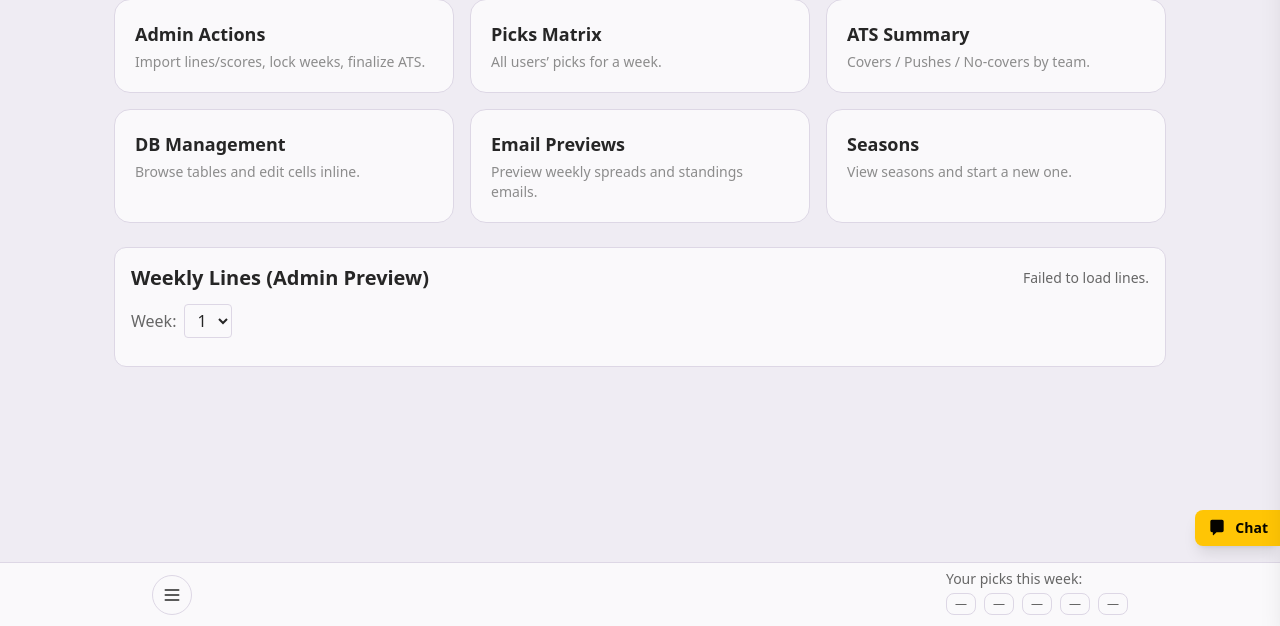
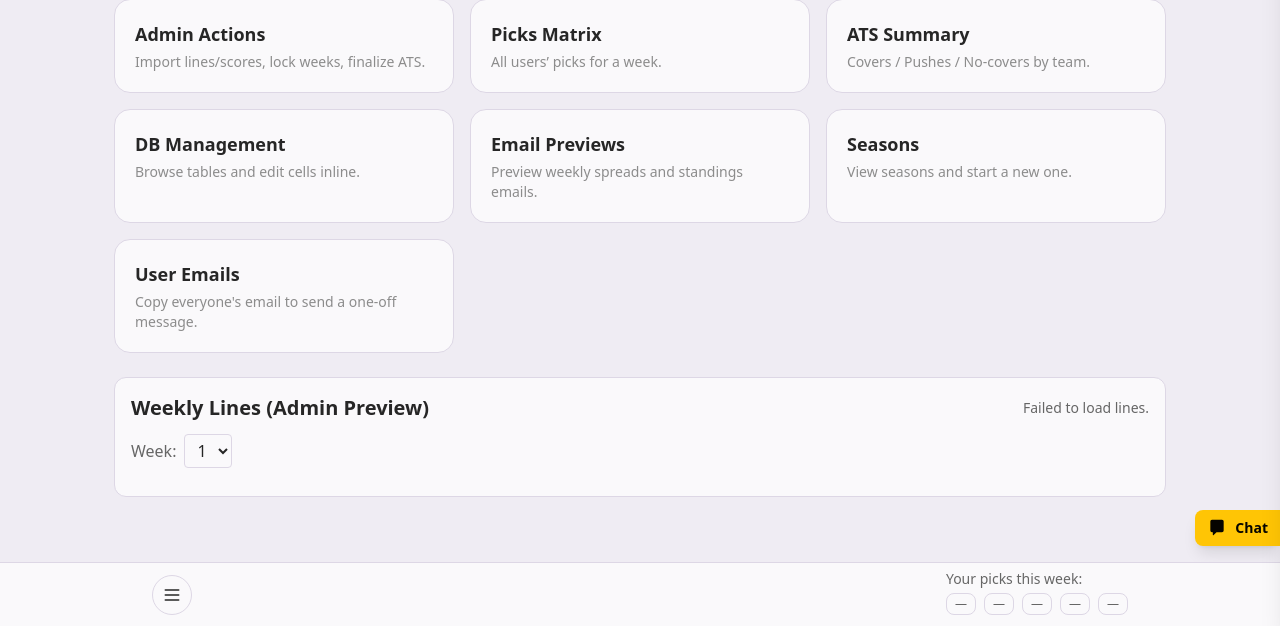
Before and after one commit to crops004/supercontest, a Flask app: page /admin/ in a window 1280 px wide. Shown: the part 174-800 px from the top of the page. Run offline with Flask 3, Linux system fonts and the light colour scheme; a user stored in the database is signed in; tables that the repository leaves empty hold one stand-in row (values such as "Sample post"); style sheets or scripts are compiled from the project's sources; some web fonts are replaced.

Commit message:
feat(admin): add User Emails page for copying the mailing list
A one-off "come back for the new season" email doesn't need the full
weekly-spreads/reminder emailer machinery - just a place to grab everyone's
address to paste into Gmail's Bcc field.

```diff
--- a/app/admin/routes.py
+++ b/app/admin/routes.py
@@ -57,6 +57,23 @@ def index():
         selected_week = weeks[-1]
 
     return render_template("admin_panel.html", weeks=weeks, selected_week=selected_week)
+
+
+# ------------------------------------------------------------
+# USER EMAILS (copy list for sending a one-off email from Gmail, etc.)
+# ------------------------------------------------------------
+@bp.get("/user-emails")
+@login_required
+def user_emails():
+    users = User.query.order_by(User.username.asc()).all()
+    with_email = [u for u in users if (u.email or "").strip()]
+    without_email = [u for u in users if not (u.email or "").strip()]
+    return render_template(
+        "user_emails.html",
+        with_email=with_email,
+        without_email=without_email,
+        email_list=", ".join(u.email.strip() for u in with_email),
+    )
 
 
 # ------------------------------------------------------------
--- a/app/admin/templates/admin_panel.html
+++ b/app/admin/templates/admin_panel.html
@@ -41,6 +41,12 @@
         class="block rounded-2xl border border-border bg-foreground p-5 hover:ring-2 hover:ring-primary/40">
       <div class="text-lg font-semibold mb-1">Seasons</div>
       <p class="text-sm text-copy-lighter">View seasons and start a new one.</p>
+    </a>
+
+    <a href="{{ url_for('admin.user_emails') }}"
+        class="block rounded-2xl border border-border bg-foreground p-5 hover:ring-2 hover:ring-primary/40">
+      <div class="text-lg font-semibold mb-1">User Emails</div>
+      <p class="text-sm text-copy-lighter">Copy everyone's email to send a one-off message.</p>
     </a>
   </div>
 
```
Also changed, not shown: app/admin/templates/user_emails.html (added, +58 -0 lines).
